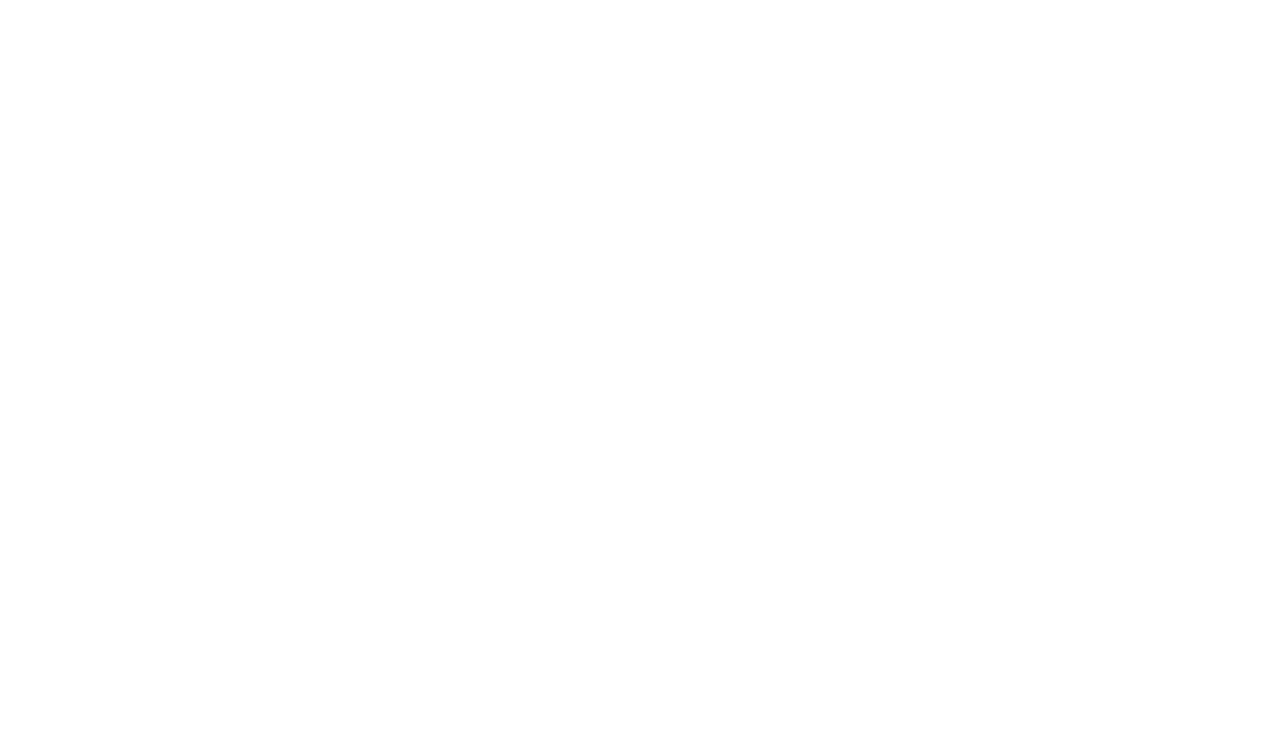
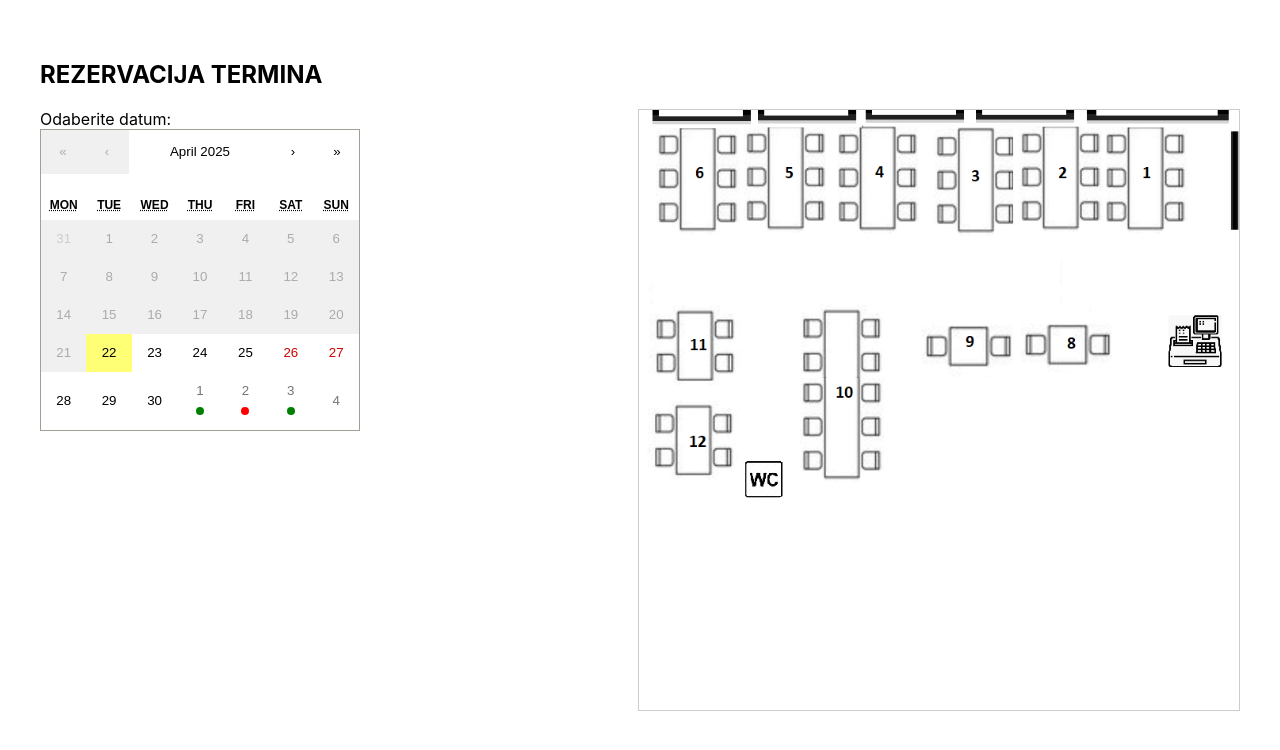
Before and after one commit to lvukosa101/restoran, a React (Create React App) app in the folder frontend/: page /rezervacija in a window 1280 px wide. Before the commit this address had no page. Shown: the top 750 px of the page. Built offline with nearby package versions, Linux system fonts and the light colour scheme.

Commit message:
Dodavanje frontend-a za korisnika(stranica rezervacije stola i termina.)

```diff
--- a/frontend/package.json
+++ b/frontend/package.json
@@ -8,6 +8,7 @@
     "@testing-library/react": "^16.3.0",
     "@testing-library/user-event": "^13.5.0",
     "react": "^19.1.0",
+    "react-calendar": "^5.1.0",
     "react-dom": "^19.1.0",
     "react-router-dom": "^7.5.2",
     "react-scripts": "5.0.1",
--- a/frontend/src/App.js
+++ b/frontend/src/App.js
@@ -6,6 +6,8 @@
 import GuestHome from './pages/GuestHome';
 import ModeratorHome from './pages/ModeratorHome';
 import AdminHome from './pages/AdminHome';
+import ReservationPage from './pages/ReservationPage';
+
 
 function App() {
   return (
@@ -16,6 +18,8 @@
       <Route path="/guest-home" element={<GuestHome />} />
       <Route path="/moderator-home" element={<ModeratorHome />} />
       <Route path="/admin-home" element={<AdminHome />} />
+      <Route path="/rezervacija" element={<ReservationPage />} />
+
     </Routes>
   );
 }
--- a/frontend/src/pages/GuestHome.js
+++ b/frontend/src/pages/GuestHome.js
@@ -10,10 +10,17 @@
     navigate("/");
   };
 
+  const handleStartReservation = () => {
+    navigate("/rezervacija");
+  };
+
   return (
     <div style={{ textAlign: 'center', marginTop: '50px' }}>
       <h2>Dobrodošli, {currentUser?.name}!</h2>
       <p>Ovo je početna stranica za gosta.</p>
+      <div style={{ margin: '20px' }}>
+        <Button text="Započni rezervaciju" onClick={handleStartReservation} />
+      </div>
       <Button text="Logout" onClick={handleLogout} />
     </div>
   );
--- /dev/null
+++ b/frontend/src/pages/ReservationPage.js
@@ -0,0 +1,183 @@
+import React, { useState } from "react";
+import Calendar from "react-calendar";
+import "react-calendar/dist/Calendar.css";
+import Button from "../components/Button";
+
+const termini = ["12:00", "14:00", "16:00", "18:00", "20:00"];
+
+const stolovi = [
+  "Stol 1", "Stol 2", "Stol 3", "Stol 4", "Stol 5", "Stol 6",
+  "Stol 7", "Stol 8", "Stol 9", "Stol 10", "Stol 11", "Stol 12"
+];
+
+const formatDate = (date) => {
+  const year = date.getFullYear();
+  const month = `${date.getMonth() + 1}`.padStart(2, "0");
+  const day = `${date.getDate()}`.padStart(2, "0");
+  return `${year}-${month}-${day}`; // npr. "2025-05-01"
+};
+
+function ReservationPage() {
+  const [selectedDate, setSelectedDate] = useState(null);
+  const [selectedTime, setSelectedTime] = useState("");
+  const [selectedTable, setSelectedTable] = useState("");
+  const [showSummary, setShowSummary] = useState(false);
+  const [isDateAvailable, setIsDateAvailable] = useState(false);
+  const [napomena, setNapomena] = useState("");
+  const [reservationConfirmed, setReservationConfirmed] = useState(false);
+
+  const today = new Date();
+  today.setHours(0, 0, 0, 0);
+
+  const availableDates = {
+    "2025-05-01": true,
+    "2025-05-02": false,
+    "2025-05-03": true
+  };
+
+  const handleDateChange = (date) => {
+    const dateString = formatDate(date);
+    const isAvailable = !!availableDates[dateString];
+    setSelectedDate(date);
+    setSelectedTime("");
+    setSelectedTable("");
+    setIsDateAvailable(isAvailable);
+  };
+
+  const tileContent = ({ date, view }) => {
+    if (view !== "month") return null;
+
+    const dateString = formatDate(date);
+
+    if (!availableDates.hasOwnProperty(dateString)) return null;
+
+    const isAvailable = availableDates[dateString];
+
+    return (
+      <div style={{ textAlign: "center", marginTop: 2 }}>
+        <span style={{
+          display: "inline-block",
+          width: 8,
+          height: 8,
+          borderRadius: "50%",
+          backgroundColor: isAvailable ? "green" : "red"
+        }} />
+      </div>
+    );
+  };
+
+  const handleConfirm = () => {
+    setShowSummary(false);
+    setReservationConfirmed(true);
+  };
+
+  const isFormComplete = selectedDate && selectedTime && selectedTable;
+
+  return (
+    <div style={{ padding: "40px" }}>
+      <h2>REZERVACIJA TERMINA</h2>
+
+      {reservationConfirmed && (
+        <div style={{ marginBottom: "30px", backgroundColor: "#e0ffe0", padding: "20px", borderRadius: "10px" }}>
+          <h4>Rezervacija je potvrđena!</h4>
+          <p><strong>Datum:</strong> {selectedDate.toLocaleDateString()}</p>
+          <p><strong>Vrijeme:</strong> {selectedTime}</p>
+          <p><strong>Stol:</strong> {selectedTable}</p>
+          <p><strong>Napomena:</strong> {napomena || "(nema napomene)"}</p>
+        </div>
+      )}
+
+      <div style={{ display: "flex", justifyContent: "space-between", marginTop: "20px" }}>
+        <div style={{ maxWidth: "320px" }}>
+          <label>Odaberite datum:</label>
+          <Calendar
+            onChange={handleDateChange}
+            value={selectedDate}
+            minDate={today}
+            tileContent={tileContent}
+          />
+
+          {selectedDate && isDateAvailable && (
+            <>
+              <label style={{ marginTop: "20px", display: "block" }}>Odaberite termin:</label>
+              <select
+                value={selectedTime}
+                onChange={(e) => setSelectedTime(e.target.value)}
+                style={{ display: "block", marginBottom: "20px" }}
+              >
+                <option value="">--</option>
+                {termini.map((time) => (
+                  <option key={time} value={time}>{time}</option>
+                ))}
+              </select>
+
+              <label>Odaberite stol:</label>
+              <select
+                value={selectedTable}
+                onChange={(e) => setSelectedTable(e.target.value)}
+                style={{ display: "block", marginBottom: "20px" }}
+              >
+                <option value="">--</option>
+                {stolovi.map((table) => (
+                  <option key={table} value={table}>{table}</option>
+                ))}
+              </select>
+
+              <Button text="ODABERI" onClick={() => setShowSummary(true)} disabled={!isFormComplete} />
+            </>
+          )}
+
+          {selectedDate && !isDateAvailable && (
+            <p style={{ color: "red", marginTop: "20px" }}>Za odabrani datum nisu dostupni termini.</p>
+          )}
+        </div>
+
+        <div>
+          <img src="/eva.png" alt="Restoran" style={{ width: "600px", height: "auto", border: "1px solid #ccc" }} />
+        </div>
+      </div>
+
+      {showSummary && (
+        <div style={{
+          position: "fixed",
+          top: 0,
+          left: 0,
+          width: "100vw",
+          height: "100vh",
+          backgroundColor: "rgba(0,0,0,0.5)",
+          display: "flex",
+          justifyContent: "center",
+          alignItems: "center",
+          zIndex: 999
+        }}>
+          <div style={{
+            backgroundColor: "#fff",
+            padding: "30px",
+            borderRadius: "15px",
+            boxShadow: "0 4px 10px rgba(0,0,0,0.2)",
+            textAlign: "center",
+            minWidth: "300px"
+          }}>
+            <h4>Sažetak odabrane rezervacije:</h4>
+            <p><strong>Datum:</strong> {selectedDate.toLocaleDateString()}</p>
+            <p><strong>Vrijeme:</strong> {selectedTime}</p>
+            <p>{selectedTable}</p>
+            <textarea
+              placeholder="Unesite napomenu..."
+              value={napomena}
+              onChange={(e) => setNapomena(e.target.value)}
+              rows={3}
+              style={{ width: "100%", marginTop: "15px", padding: "10px", resize: "none" }}
+            />
+            <div style={{ display: "flex", justifyContent: "center", gap: "10px", marginTop: "20px" }}>
+              <Button text="Povratak" onClick={() => setShowSummary(false)} />
+              <Button text="POTVRDI" onClick={handleConfirm} />
+            </div>
+          </div>
+        </div>
+      )}
+    </div>
+  );
+}
+
+export default ReservationPage;
```
Also changed, not shown: frontend/public/eva.png (added), 1 other file (tests, documents, lock files or other folders).
